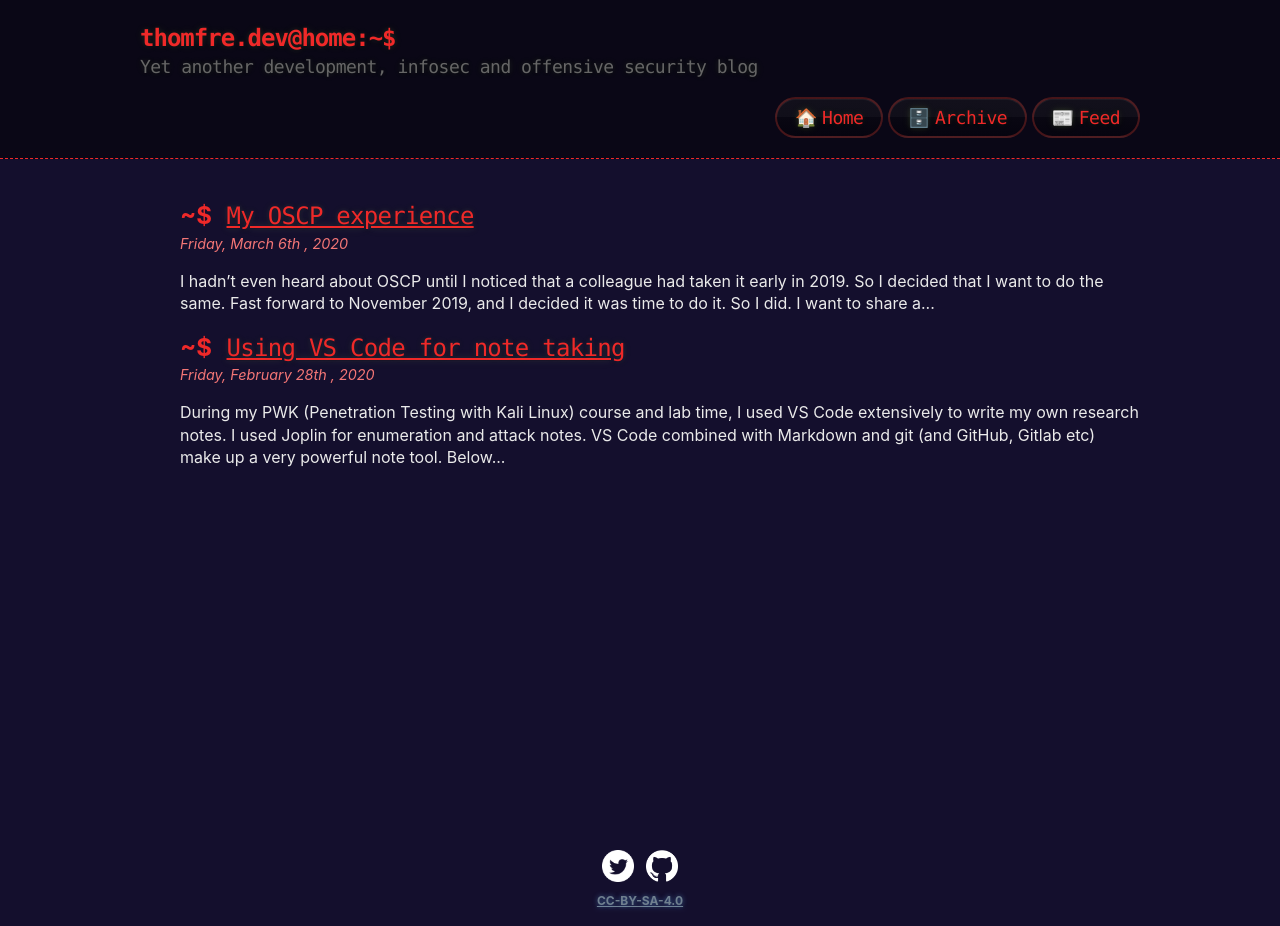
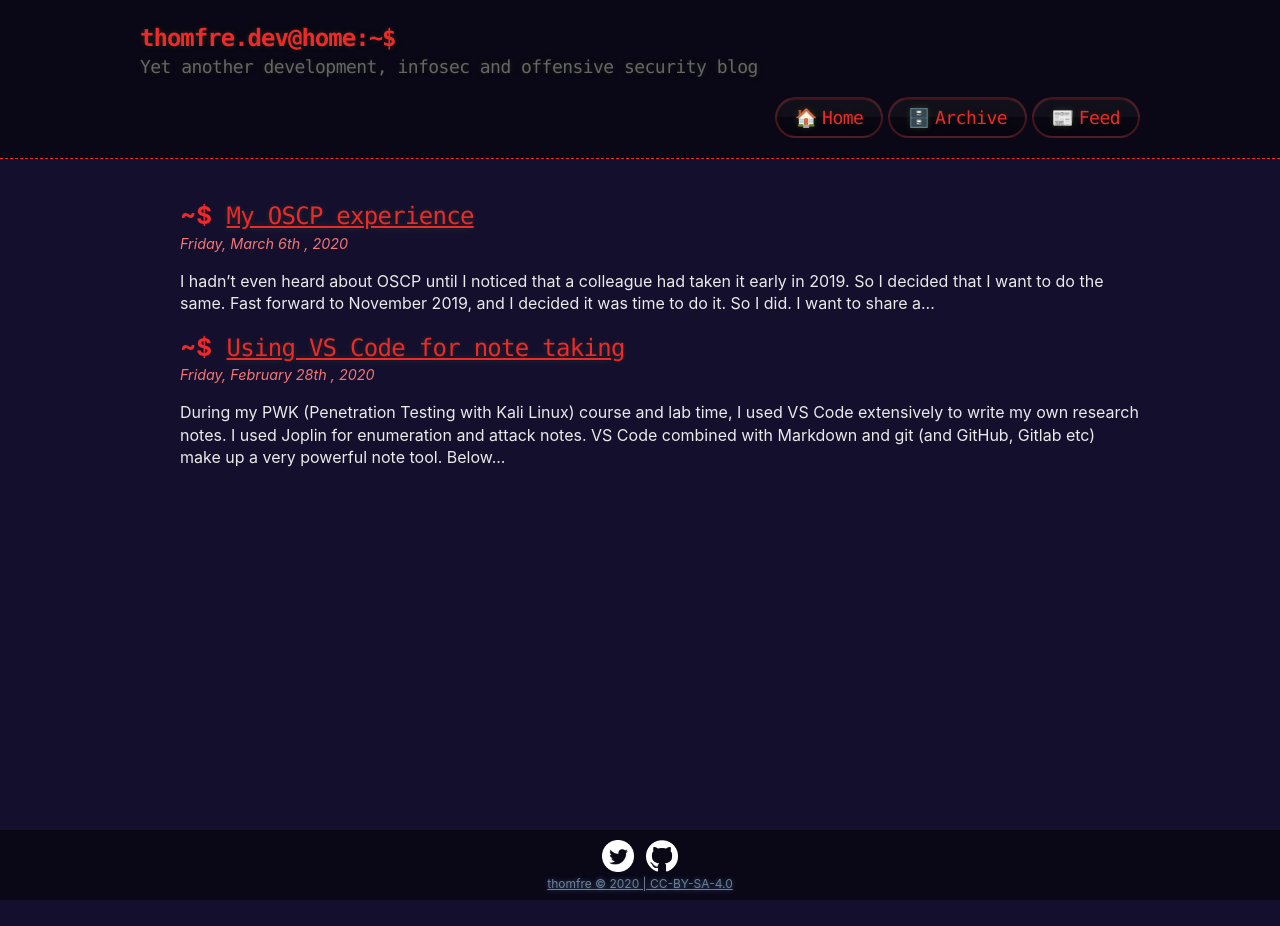
Before and after one commit to thomfre/thomfre.dev, a Jekyll site: the page built from index.html, in a window 1280 px wide. Built offline with Jekyll 4.4.1, drawn with Linux system fonts in a browser that asks for light colours; the list of posts is cut into pages by our own code; after the commit the page ends 900 px from its top, so only the background shows below that.

Commit message:
Footer fix

```diff
--- a/_includes/footer.html
+++ b/_includes/footer.html
@@ -6,6 +6,6 @@
     ><img src="/assets/images/gh-white.png" alt="GitHub" class="social-link"
   /></a>
   <a href="/license" class="license-link">
-    <b>CC-BY-SA-4.0</b>
+    thomfre &copy; {{ site.time | date: '%Y' }} | CC-BY-SA-4.0
   </a>
 </footer>
--- a/_sass/base.scss
+++ b/_sass/base.scss
@@ -164,10 +164,6 @@ dt {
   font-weight: bold;
 }
 
-ul li {
-  //list-style-image: url("../assets/bullet.png");
-}
-
 blockquote {
   color: $blockquote-color;
   padding-left: 10px;
@@ -320,15 +316,19 @@ a:focus {
 
 /* Make footer stick to bottom */
 
-.pagination,
-footer {
-  margin-top: 50px;
+.pagination {
   height: 50px;
   line-height: 50px;
   text-align: center;
 }
 
 footer {
+  background: rgba(0, 0, 0, 0.5);
+  margin-top: 40px;
+  padding-top: 10px;
+  height: 60px;
+  text-align: center;
+
   a {
     color: slategray;
   }
@@ -343,10 +343,9 @@ footer {
     display: block;
     font-size: 12px;
     font-weight: normal;
-    margin-top: -25px;
   }
 }
 
 #wrapper {
-  min-height: calc(100vh - 100px);
+  min-height: calc(100vh - 110px);
 }
```
